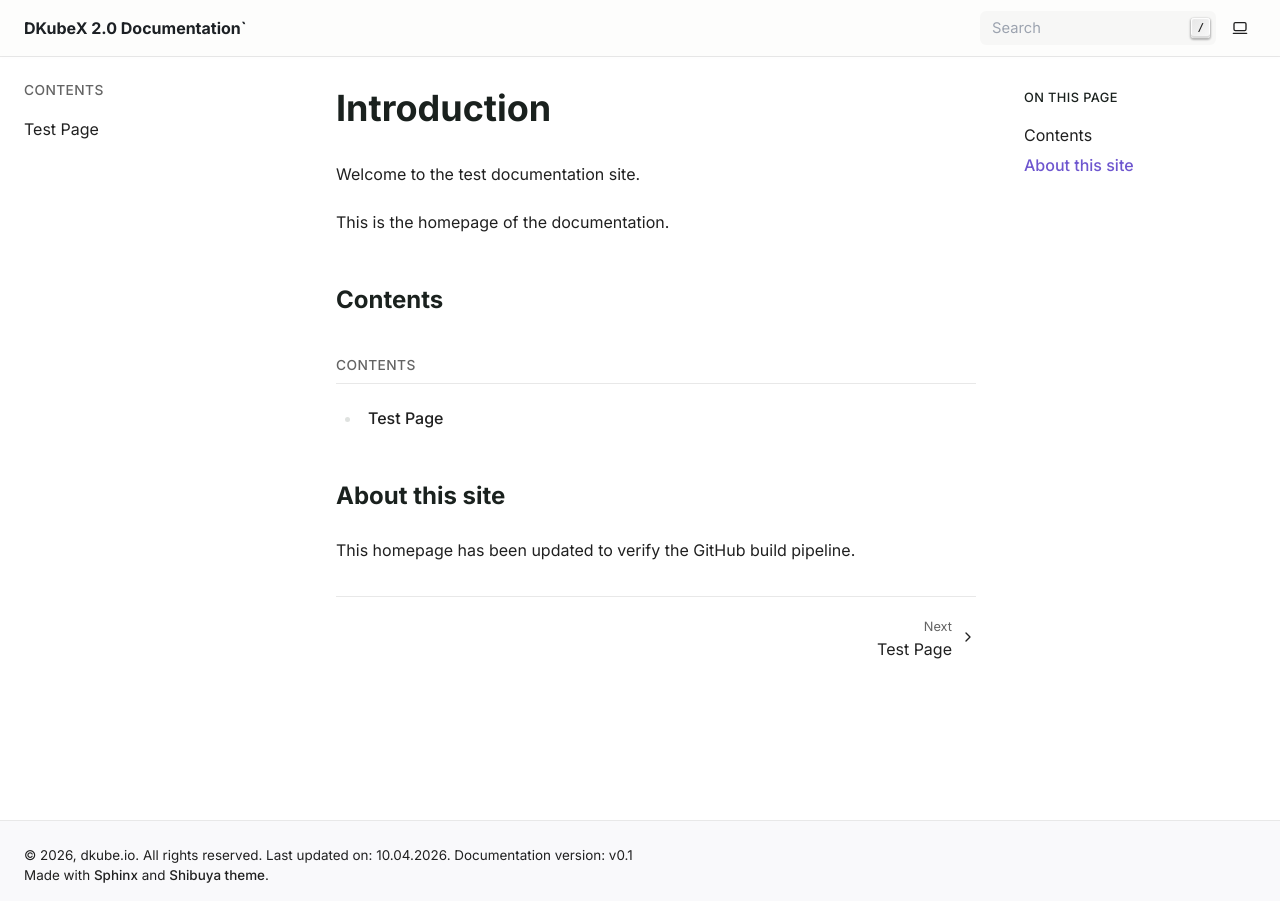
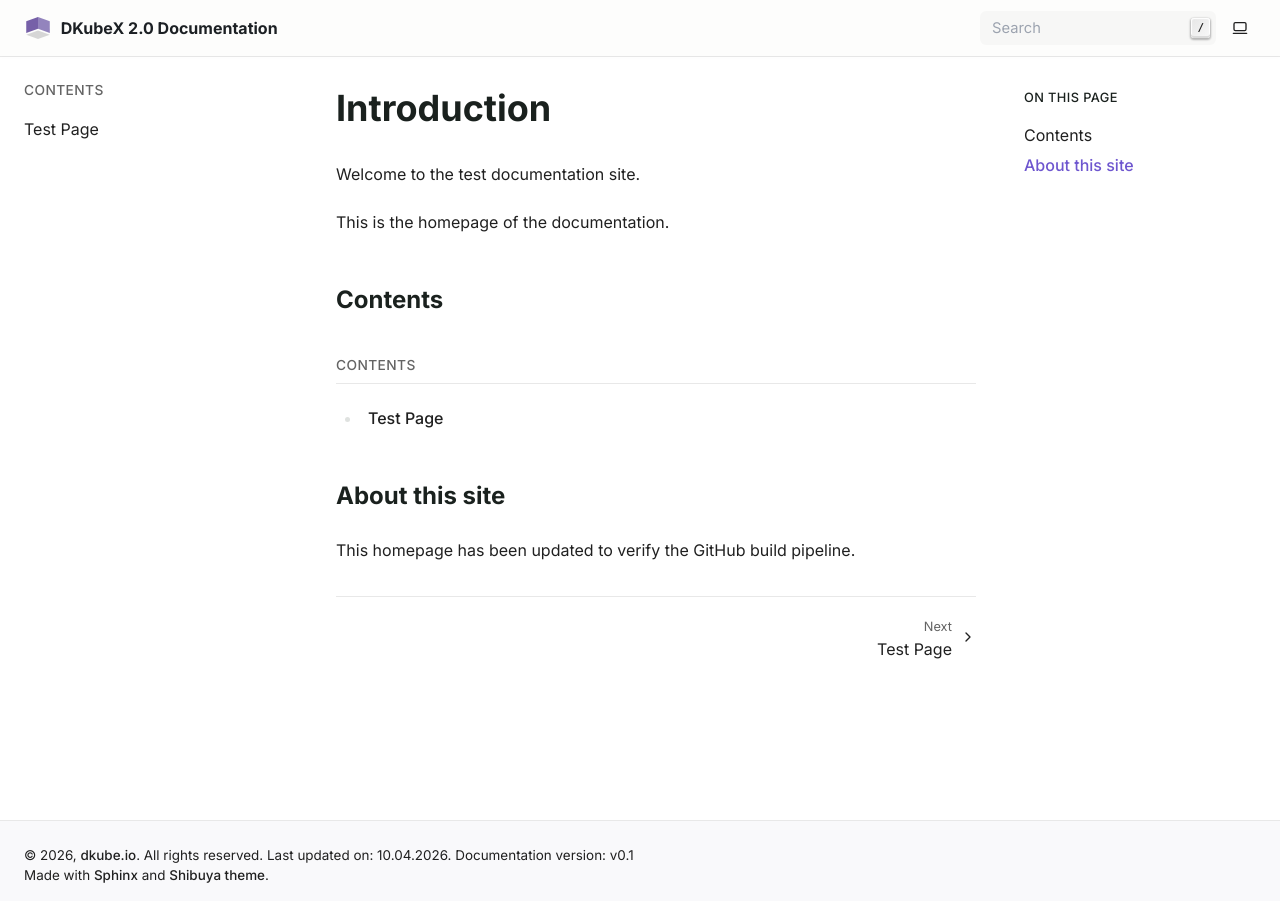
Before and after one commit to Deepro713/product-docs-test, a Sphinx documentation site: the page built from docs/index.md, in a window 1280 px wide. Built offline with Sphinx 7.4.7, drawn with Linux system fonts in a browser that asks for light colours.

Commit message:
Fix project name formatting and update Sphinx configuration for logo and theme options

```diff
--- /dev/null
+++ b/docs/_static/custom.css
@@ -0,0 +1,13 @@
+.sy-head-brand {
+  display: inline-flex;
+  align-items: center;
+}
+
+.sy-head-brand img + strong {
+  display: inline !important;
+  margin-left: 0.55rem;
+}
+
+.sy-head-brand img {
+  height: 28px;
+}
--- a/docs/conf.py
+++ b/docs/conf.py
@@ -1,6 +1,6 @@
 from datetime import datetime, timezone
 
-project = "DKubeX 2.0 Documentation`"
+project = "DKubeX 2.0 Documentation"
 author = "DKube"
 doc_version = "v0.1"
 build_date = datetime.now(timezone.utc).strftime("%d.%m.%Y")
@@ -20,6 +20,11 @@
 html_theme = "shibuya"
 html_title = project
 html_static_path = ["_static"]
-html_js_files = ["_static/dkube-link.js"]
+html_logo = "_static/DKube_Icon_512x512.svg"
+html_theme_options = {
+    "logo_target": "index.html",
+}
+html_css_files = ["custom.css"]
+html_js_files = ["dkube-link.js"]
 html_baseurl = "https://docs-test.dkube.io/"
 html_favicon = "_static/DKube_Icon_512x512.svg"
```
